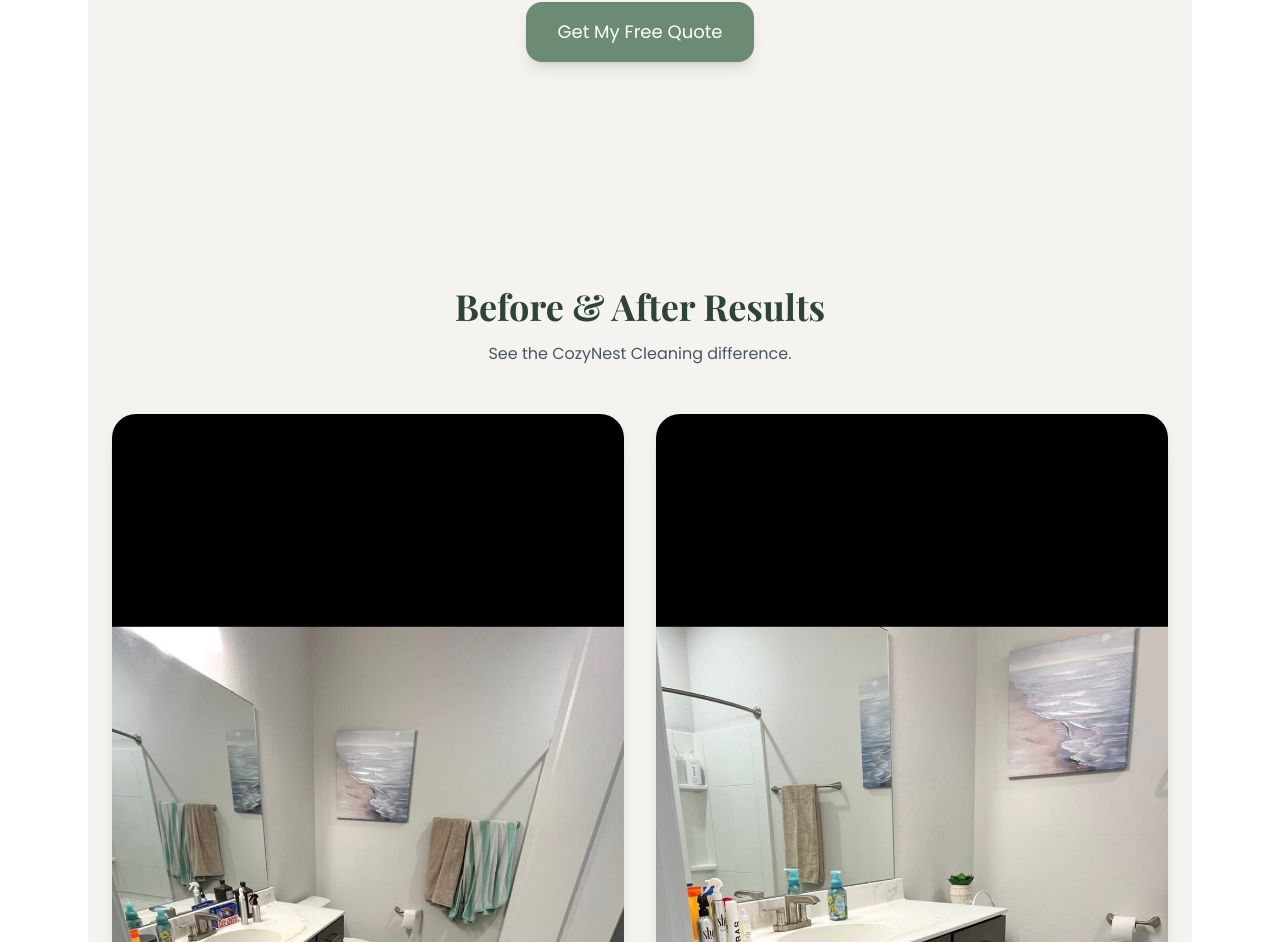
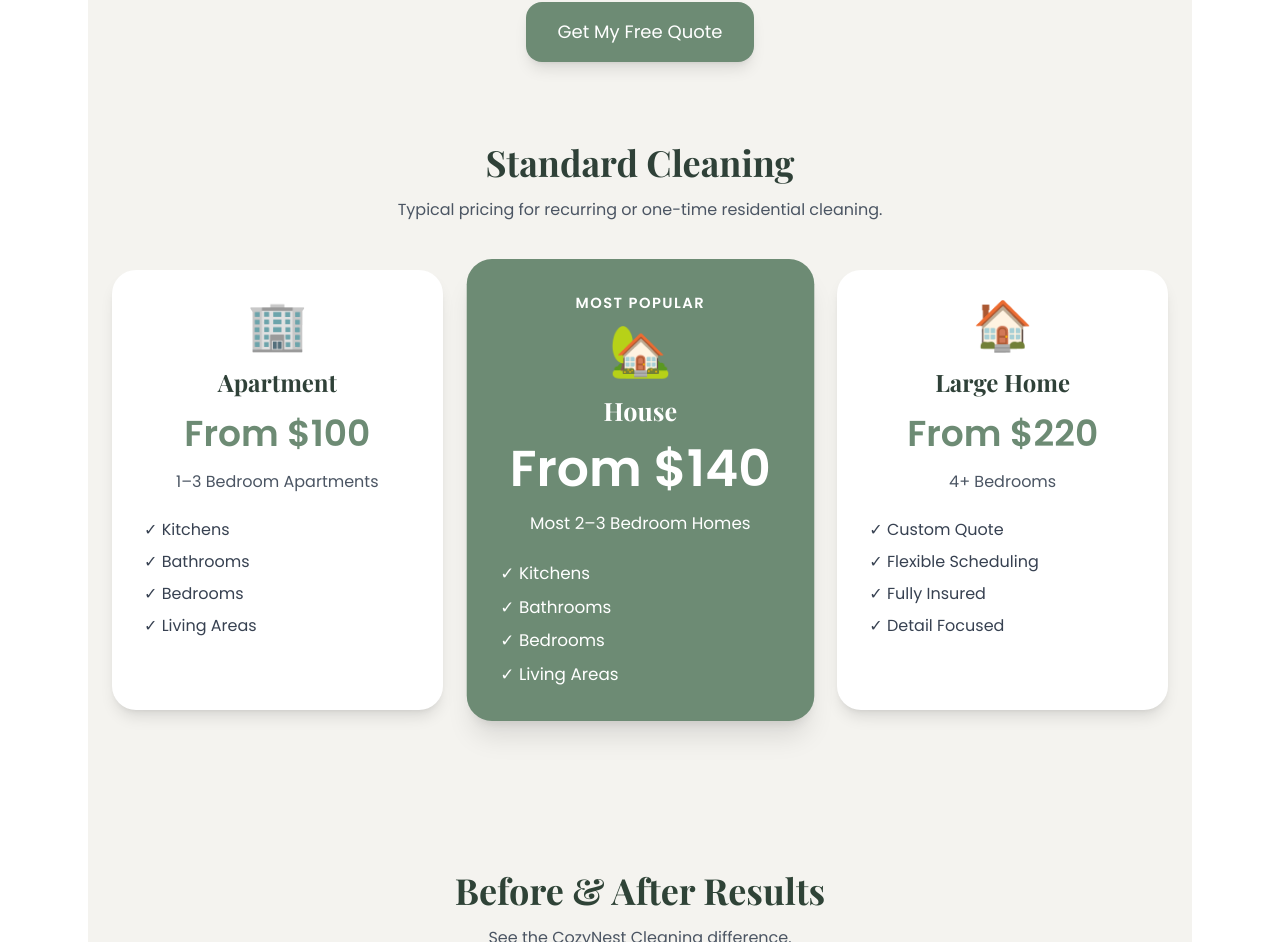
Before and after one commit to CozyNest26/cozynest-cleaning, a React (Vite) app in the folder cozynest-cleaning/: page / in a window 1280 px wide. Shown: the part 9334-10276 px from the top of the page. Built offline with nearby package versions, Linux system fonts and the light colour scheme.

Commit message:
Update Pricing.jsx

```diff
--- a/cozynest-cleaning/src/Pricing.jsx
+++ b/cozynest-cleaning/src/Pricing.jsx
@@ -25,7 +25,108 @@ export default function Pricing() {
             Get My Free Quote
           </a>
         </div>
+{/* STANDARD CLEANING PRICING */}
 
+<div className="mt-20">
+
+  <h3 className="text-4xl font-bold text-center text-[#2f4138] mb-4">
+    Standard Cleaning
+  </h3>
+
+  <p className="text-center text-gray-600 mb-12">
+    Typical pricing for recurring or one-time residential cleaning.
+  </p>
+
+  <div className="grid md:grid-cols-3 gap-8">
+
+    {/* Apartment */}
+
+    <div className="bg-white rounded-3xl shadow-lg p-8 text-center">
+
+      <div className="text-5xl mb-4">🏢</div>
+
+      <h4 className="text-2xl font-bold text-[#2f4138]">
+        Apartment
+      </h4>
+
+      <p className="text-4xl font-bold text-[#6d8b74] mt-4">
+        From $100
+      </p>
+
+      <p className="mt-4 text-gray-600">
+        1–3 Bedroom Apartments
+      </p>
+
+      <ul className="mt-6 text-left space-y-2 text-gray-700">
+        <li>✓ Kitchens</li>
+        <li>✓ Bathrooms</li>
+        <li>✓ Bedrooms</li>
+        <li>✓ Living Areas</li>
+      </ul>
+
+    </div>
+
+    {/* House */}
+
+    <div className="bg-[#6d8b74] text-white rounded-3xl shadow-xl p-8 text-center scale-105">
+
+      <div className="uppercase tracking-widest text-sm font-bold mb-3">
+        MOST POPULAR
+      </div>
+
+      <div className="text-5xl mb-4">🏡</div>
+
+      <h4 className="text-2xl font-bold">
+        House
+      </h4>
+
+      <p className="text-5xl font-bold mt-4">
+        From $140
+      </p>
+
+      <p className="mt-4">
+        Most 2–3 Bedroom Homes
+      </p>
+
+      <ul className="mt-6 text-left space-y-2">
+        <li>✓ Kitchens</li>
+        <li>✓ Bathrooms</li>
+        <li>✓ Bedrooms</li>
+        <li>✓ Living Areas</li>
+      </ul>
+
+    </div>
+
+    {/* Large Home */}
+
+    <div className="bg-white rounded-3xl shadow-lg p-8 text-center">
+
+      <div className="text-5xl mb-4">🏠</div>
+
+      <h4 className="text-2xl font-bold text-[#2f4138]">
+        Large Home
+      </h4>
+
+      <p className="text-4xl font-bold text-[#6d8b74] mt-4">
+        From $220
+      </p>
+
+      <p className="mt-4 text-gray-600">
+        4+ Bedrooms
+      </p>
+
+      <ul className="mt-6 text-left space-y-2 text-gray-700">
+        <li>✓ Custom Quote</li>
+        <li>✓ Flexible Scheduling</li>
+        <li>✓ Fully Insured</li>
+        <li>✓ Detail Focused</li>
+      </ul>
+
+    </div>
+
+  </div>
+
+</div>
       </div>
     </section>
   );
```
